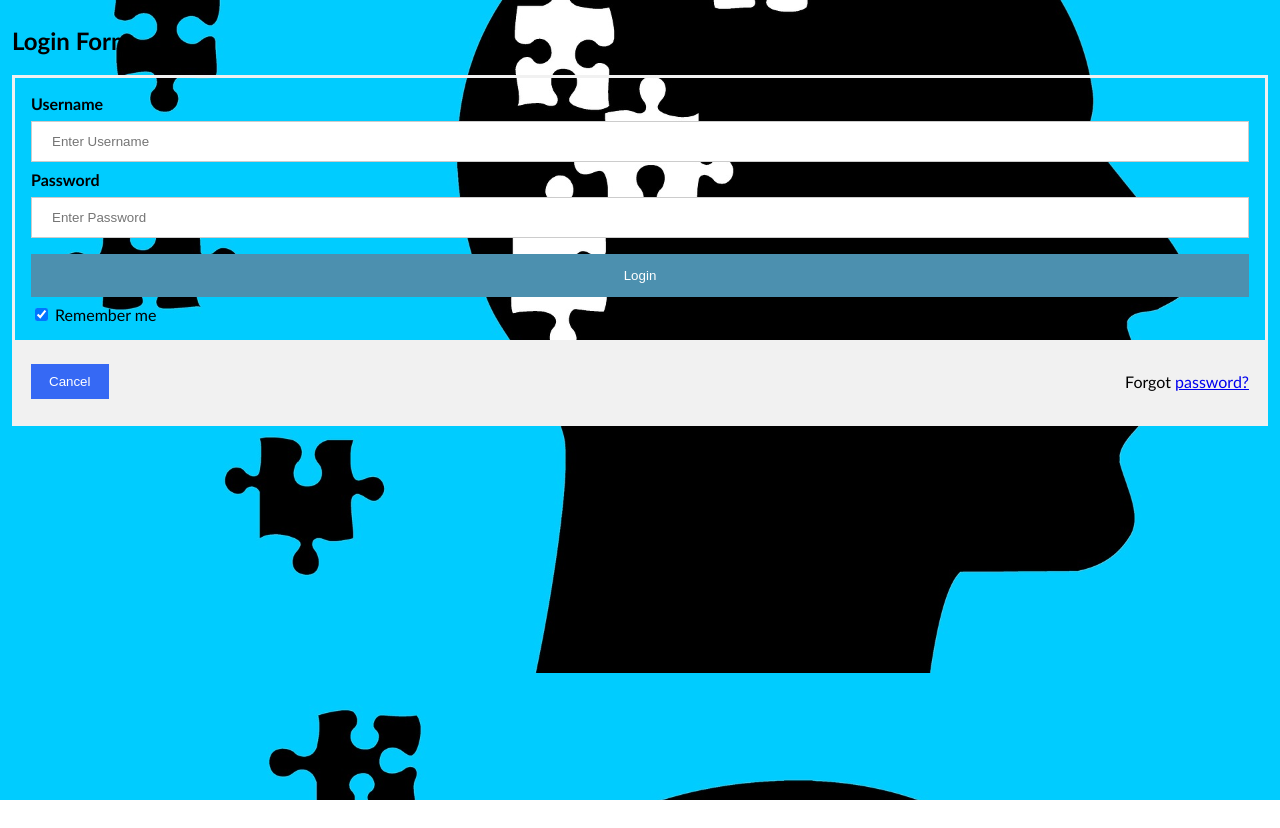
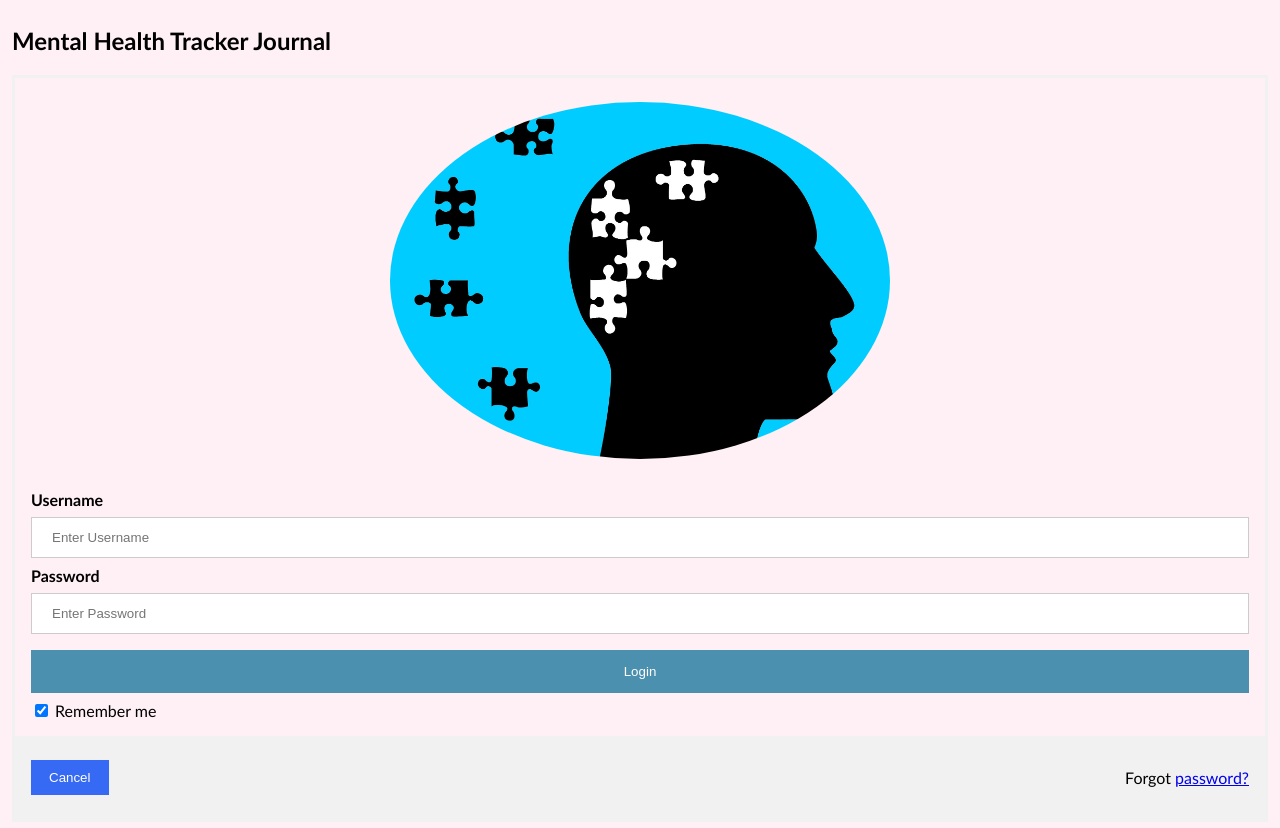
Before and after one commit to lydiagd/Mental-Health-Web, a website: page LoginPage.html in a window 1280 px wide. Before the commit the page ends 800 px from the top, so only its background shows below. Drawn offline with Linux system fonts and the light colour scheme.

Commit message:
Adjusted Image

```diff
--- a/LoginPage.html
+++ b/LoginPage.html
@@ -80,14 +80,14 @@
 
 <body>
 
-    <h2>Login Form</h2>
+    <h2>Mental Health Tracker Journal</h2>
     <!--Step 1 : Adding HTML-->
     <form action="/action_page.php">
-        <!-- <div class="imgcontainer">
+        <div class="imgcontainer">
             <img src=
-"https://pixabay.com/illustrations/mental-health-mental-health-head-3337026/"
+"mental-health-3337026_1920.jpg"
                  alt="Avatar" class="avatar">
-        </div>  -->
+        </div>
 
         <div class="container">
             <label><b>Username</b></label>
--- a/style.css
+++ b/style.css
@@ -1,7 +1,7 @@
 body{
     margin: 0;
     padding: 6px 12px;
-    background: url(mental-health-3337026_1920.jpg);
+    background: lavenderblush;
     background-size: cover;
     background-position: center;
     font-family: 'Gill Sans', 'Gill Sans MT', Calibri, 'Trebuchet MS', sans-serif;
```
